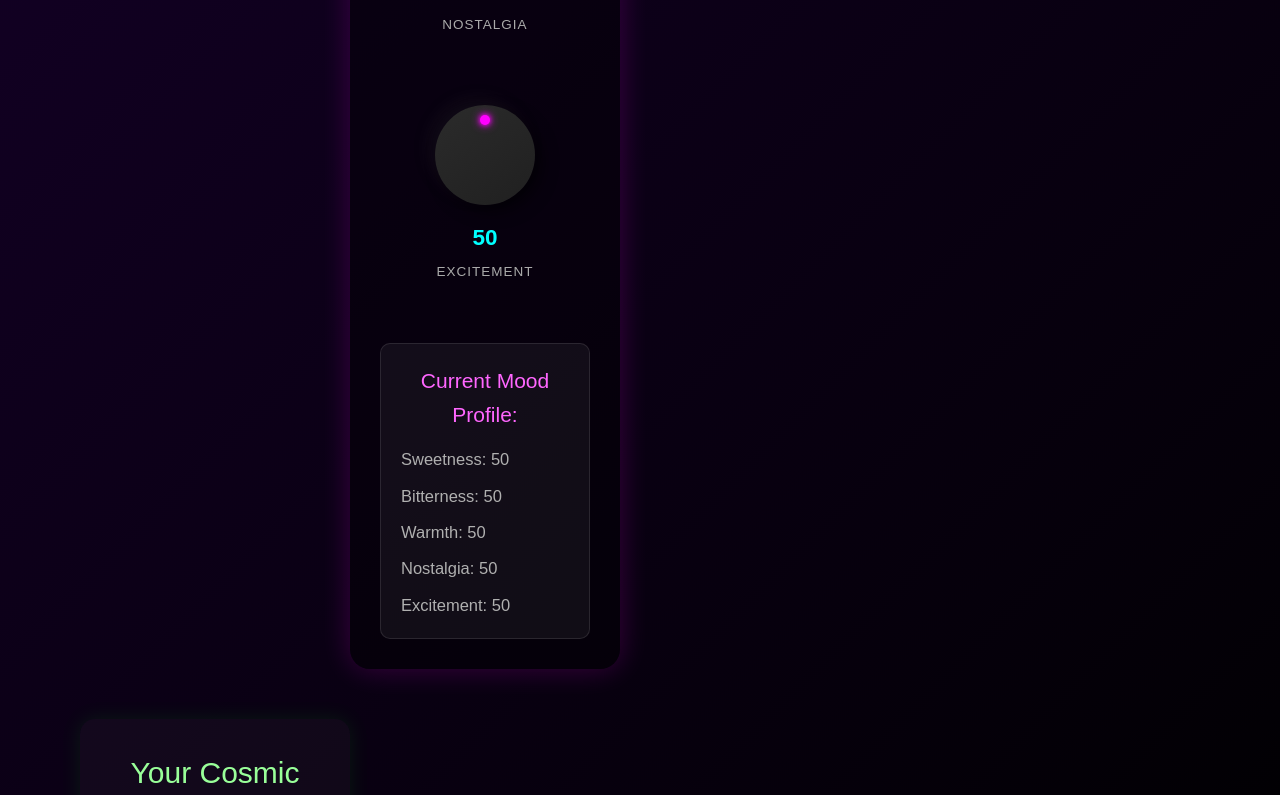
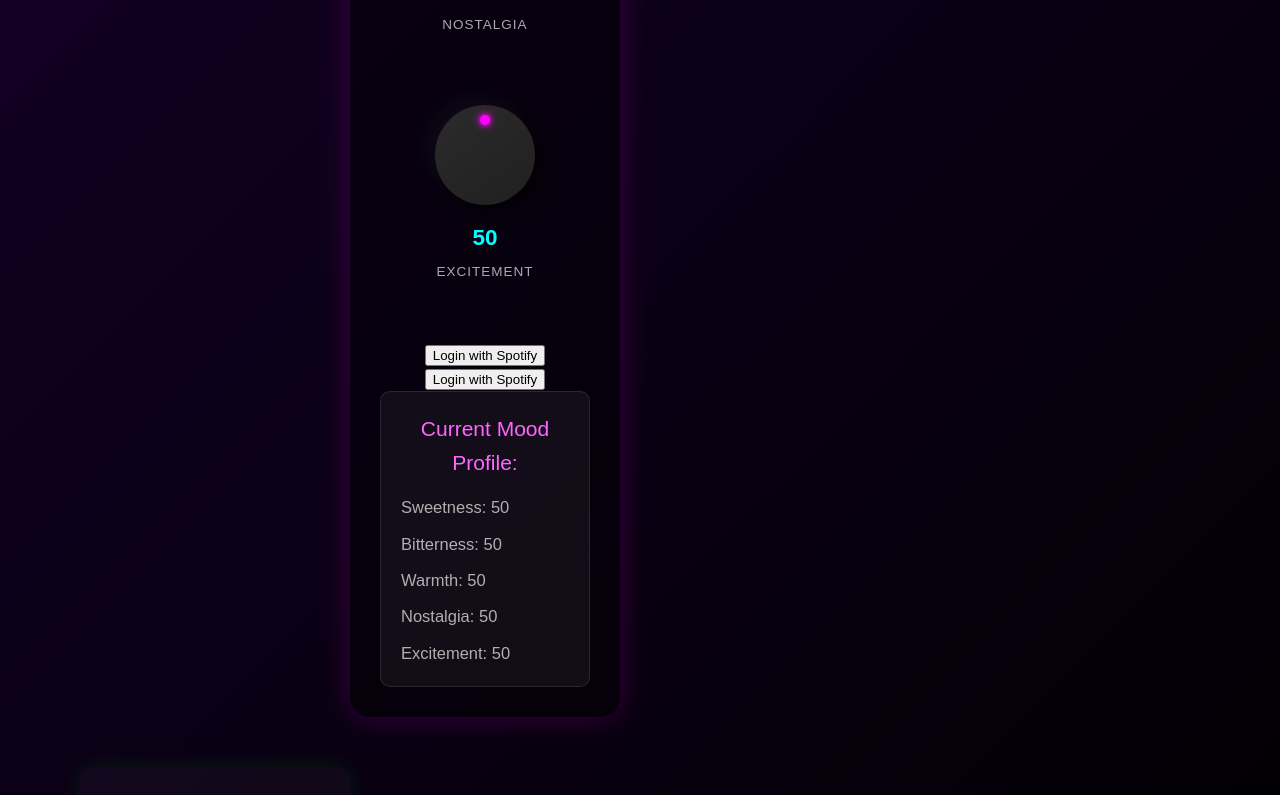
Before and after one commit to MorganEJLA/dessert-mood, a Vue app: page / in a window 1280 px wide. Shown: the part 1165-1960 px from the top of the page. Built offline with nearby package versions, Linux system fonts and the light colour scheme.

Commit message:
updated spotify

```diff
--- a/package.json
+++ b/package.json
@@ -17,7 +17,7 @@
   "dependencies": {
     "pinia": "^3.0.1",
     "vue": "^3.5.13",
-    "vue-router": "^4.5.0"
+    "vue-router": "^4.5.1"
   },
   "devDependencies": {
     "@eslint/js": "^9.22.0",
--- a/src/App.vue
+++ b/src/App.vue
@@ -34,6 +34,18 @@
           @update:value="moodParams.excitement = $event"
         />
       </div>
+      <div class="spotify-auth">
+        <button @click="login" v-if="!token">Login with Spotify</button>
+        <button @click="getProfile" v-if="token && !profile">Get My Spotify Profile</button>
+        <pre v-if="profile">{{ profile }}</pre>
+      </div>
+
+      <!-- Step 1: Login Button -->
+      <div class="spotify-auth">
+        <button @click="login" v-if="!token">Login with Spotify</button>
+        <button @click="getProfile" v-if="token && !profile">Get My Spotify Profile</button>
+        <pre v-if="profile">{{ profile }}</pre>
+      </div>
 
       <div class="current-mood-summary">
         <h3>Current Mood Profile:</h3>
@@ -52,21 +64,28 @@
       <p>Once you've set your mood, cosmic energies will align to suggest a dessert and a song!</p>
     </section>
   </div>
+  <section class="spotify-auth">
+    <h2>Spotify Connection Test</h2>
+    <button v-if="!token" @click="login">Login with Spotify</button>
+    <button v-if="token" @click="getProfile">Get My Spotify Profile</button>
+
+    <div v-if="profile">
+      <h3>Spotify User Info:</h3>
+      <pre>{{ profile }}</pre>
+    </div>
+  </section>
 </template>
-
 <script>
-// 1. Import the MoodDial component
 import MoodDial from './components/MoodDial.vue'
 
 export default {
   name: 'App',
-  // 2. Register the MoodDial component so it can be used in the template
   components: {
     MoodDial,
   },
-  // 3. Define the reactive data for our mood parameters
   data() {
     return {
+      // 🎛 Mood Dial Values
       moodParams: {
         sweetness: 50,
         bitterness: 50,
@@ -74,34 +93,76 @@ export default {
         nostalgia: 50,
         excitement: 50,
       },
+
+      // 🎵 Spotify Auth & Data
+      token: null,
+      profile: null,
+      clientId: '1602280b57844a7fafc1834758087c42', // replace with real client ID
+      redirectUri: 'https://dessertmood.netlify.app/', // replace with your deployed Netlify URL
+      scopes: 'user-read-private user-read-email',
     }
   },
-  // We'll add methods or computed properties here later
-  // to process moodParams and generate suggestions.
+
+  created() {
+    this.checkToken()
+  },
+
+  methods: {
+    // 🚪 Trigger Spotify Login
+    login() {
+      const authUrl = `https://accounts.spotify.com/authorize?client_id=${this.clientId}&response_type=token&redirect_uri=${encodeURIComponent(this.redirectUri)}&scope=${encodeURIComponent(this.scopes)}`
+      window.location.href = authUrl
+    },
+
+    // 🕵️ Get token from URL on callback
+    checkToken() {
+      const hash = window.location.hash.substring(1)
+      const params = new URLSearchParams(hash)
+      const accessToken = params.get('access_token')
+      if (accessToken) {
+        this.token = accessToken
+        window.history.replaceState({}, document.title, '/') // clean the URL
+      }
+    },
+
+    // 🧠 Fetch User Profile (test if token works)
+    async getProfile() {
+      try {
+        const response = await fetch('https://api.spotify.com/v1/me', {
+          headers: {
+            Authorization: `Bearer ${this.token}`,
+          },
+        })
+        if (!response.ok) throw new Error('Failed to fetch profile')
+        this.profile = await response.json()
+      } catch (err) {
+        alert(`Error: ${err.message}`)
+      }
+    },
+  },
 }
 </script>
 
 <style>
-/* Basic Global Styles (feel free to make this more "cosmic") */
 body {
   font-family: 'Arial', sans-serif;
-  background: linear-gradient(135deg, #1a0033, #000000); /* Deep space purple to black */
-  color: #e0e0e0; /* Light grey text */
+  background: linear-gradient(135deg, #1a0033, #000000);
+  color: #e0e0e0;
   margin: 0;
   padding: 0;
   display: flex;
   justify-content: center;
-  align-items: flex-start; /* Align to top for longer content */
+  align-items: flex-start;
   min-height: 100vh;
-  overflow-x: hidden; /* Prevent horizontal scroll */
+  overflow-x: hidden;
 }
 
 #app {
   width: 100%;
-  max-width: 1200px; /* Constrain content width */
+  max-width: 1200px;
   padding: 40px 20px;
   text-align: center;
-  box-sizing: border-box; /* Include padding in width calculation */
+  box-sizing: border-box;
 }
 
 .app-header {
@@ -110,7 +171,7 @@ body {
 
 .app-header h1 {
   font-size: 3.5em;
-  color: #ffcc00; /* Gold/star-like color */
+  color: #ffcc00;
   text-shadow: 0 0 15px rgba(255, 204, 0, 0.7);
   margin-bottom: 10px;
 }
@@ -121,39 +182,39 @@ body {
 }
 
 .mood-adjuster-section {
-  background: rgba(0, 0, 0, 0.4); /* Semi-transparent dark background */
+  background: rgba(0, 0, 0, 0.4);
   border-radius: 20px;
   padding: 30px;
   margin-bottom: 50px;
-  box-shadow: 0 0 30px rgba(255, 0, 255, 0.2); /* Pinkish glow */
+  box-shadow: 0 0 30px rgba(255, 0, 255, 0.2);
 }
 
 .mood-adjuster-section h2 {
   font-size: 2.5em;
-  color: #00ffff; /* Cyan glow */
+  color: #00ffff;
   margin-bottom: 30px;
   text-shadow: 0 0 10px rgba(0, 255, 255, 0.5);
 }
 
 .mood-dials {
   display: flex;
-  flex-wrap: wrap; /* Allow dials to wrap on smaller screens */
+  flex-wrap: wrap;
   justify-content: center;
-  gap: 30px; /* Space between dials */
+  gap: 30px;
   margin-bottom: 40px;
 }
 
 .current-mood-summary {
-  background: rgba(255, 255, 255, 0.05); /* Very subtle light background */
+  background: rgba(255, 255, 255, 0.05);
   border-radius: 10px;
   padding: 20px;
-  margin: 0 auto; /* Center the summary */
+  margin: 0 auto;
   max-width: 500px;
   border: 1px solid rgba(255, 255, 255, 0.1);
 }
 
 .current-mood-summary h3 {
-  color: #ff66ff; /* Pinkish-purple */
+  color: #ff66ff;
   font-size: 1.4em;
   margin-bottom: 15px;
 }
@@ -162,7 +223,7 @@ body {
   list-style: none;
   padding: 0;
   margin: 0;
-  display: grid; /* Use grid for a neat two-column layout if space allows */
+  display: grid;
   grid-template-columns: repeat(auto-fit, minmax(150px, 1fr));
   gap: 10px;
 }
@@ -177,12 +238,12 @@ body {
   padding: 30px;
   background: rgba(255, 255, 255, 0.03);
   border-radius: 15px;
-  box-shadow: 0 0 20px rgba(0, 255, 0, 0.1); /* Greenish glow */
+  box-shadow: 0 0 20px rgba(0, 255, 0, 0.1);
 }
 
 .suggestions-section h2 {
   font-size: 2em;
-  color: #99ff99; /* Light green */
+  color: #99ff99;
   margin-bottom: 20px;
 }
 
--- /dev/null
+++ b/src/components/LoginIn.vue
@@ -0,0 +1,32 @@
+<template>
+  <div class="login">
+    <h1>Log in to match your dessert mood with music</h1>
+    <button @click="loginWithSpotify">Login with Spotify</button>
+  </div>
+</template>
+
+<script setup>
+const clientId = 'YOUR_SPOTIFY_CLIENT_ID' // Replace this
+const redirectUri = 'https://dessertmood.netlify.app/' // Replace with your deployed Netlify URI
+const scopes = [
+  'user-read-private',
+  'user-read-email'
+]
+
+function loginWithSpotify() {
+  const authUrl = `https://accounts.spotify.com/authorize?client_id=${clientId}&response_type=token&redirect_uri=${encodeURIComponent(redirectUri)}&scope=${encodeURIComponent(scopes.join(' '))}`
+  window.location.href = authUrl
+}
+</script>
+
+<style scoped>
+button {
+  background-color: #1DB954;
+  color: white;
+  padding: 12px 24px;
+  font-size: 1rem;
+  border: none;
+  border-radius: 6px;
+  cursor: pointer;
+}
+</style>
```
Also changed, not shown: 1 other file (tests, documents, lock files or other folders).
